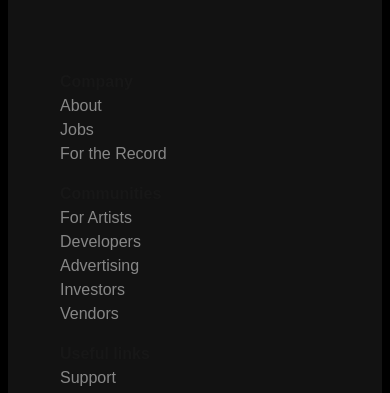
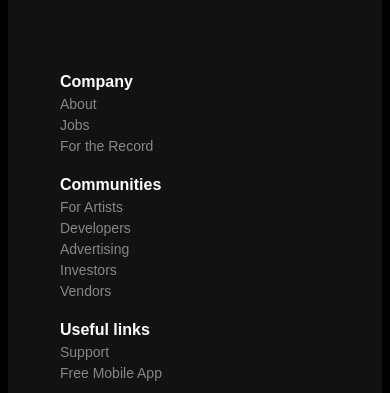
Before and after one commit to stenioeinstein-dev/clone-spotify-atualizado, a Next.js app: page / in a window 390 px wide. Shown: the part 442-835 px from the top of the page. Built offline with nearby package versions, Linux system fonts and the light colour scheme.

Commit message:
Change footer style

```diff
--- a/src/components/right-h/footer/footer.js
+++ b/src/components/right-h/footer/footer.js
@@ -1,3 +1,4 @@
+"use client"
 import Link from "next/link";
 import styles from "./page.module.css";
 
@@ -56,7 +57,7 @@ export default function Footer() {
                     </div>
                 </div>
                 <div className={styles.content_nm}>
-                    <span>© 2025 Clone Spotify AB</span>
+                    <span>© 2025 Clone Spotify - Imersão Frontend</span>
                 </div>
             </div>
         </>
--- a/src/components/right-h/footer/page.module.css
+++ b/src/components/right-h/footer/page.module.css
@@ -28,12 +28,16 @@
 
 .section > label {
     font-weight: 800;
+    color: white;
 }
 
 .section > a {
+    font-size: 14px;
     color: #878787;
 }
-
+.section > a:hover {
+    color: white;
+}
 
 
 
@@ -62,6 +66,8 @@
 
 
 .content_nm {
+    display: flex;
+    flex-direction: column;
     margin-top: 36px;
     border-top: 1px solid #5a5a5a;
     padding: 40px 0 60px 0;
@@ -70,6 +76,17 @@
 .content_nm > span {
     font-size: 0.875rem;
     color: #878787;
+}
+
+@media screen and (max-width: 1150px) {
+    .section_itens {
+        padding: 10px;
+        display: grid;
+        grid-template-columns: 1fr 1fr;
+        grid-gap: 16px;
+        gap: 16px;
+        margin-bottom: 16px;
+    }
 }
 
 
```
